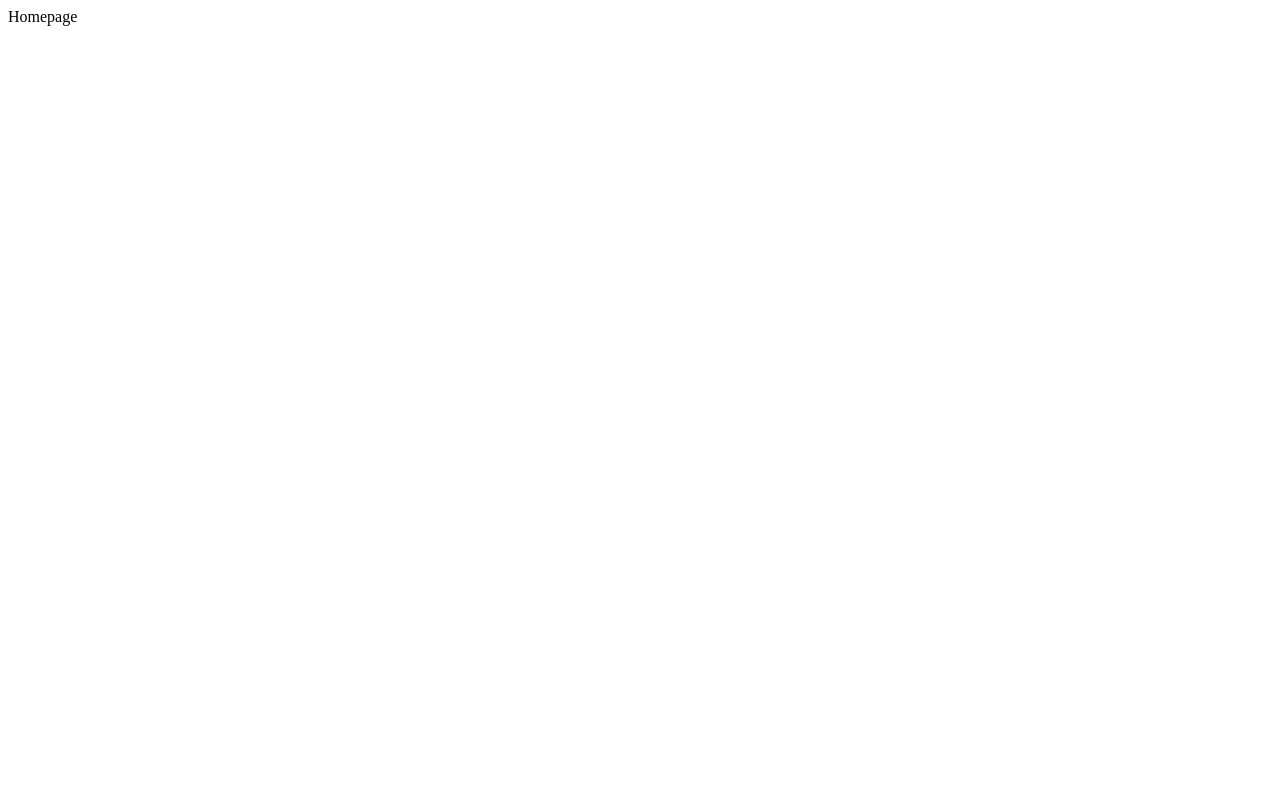
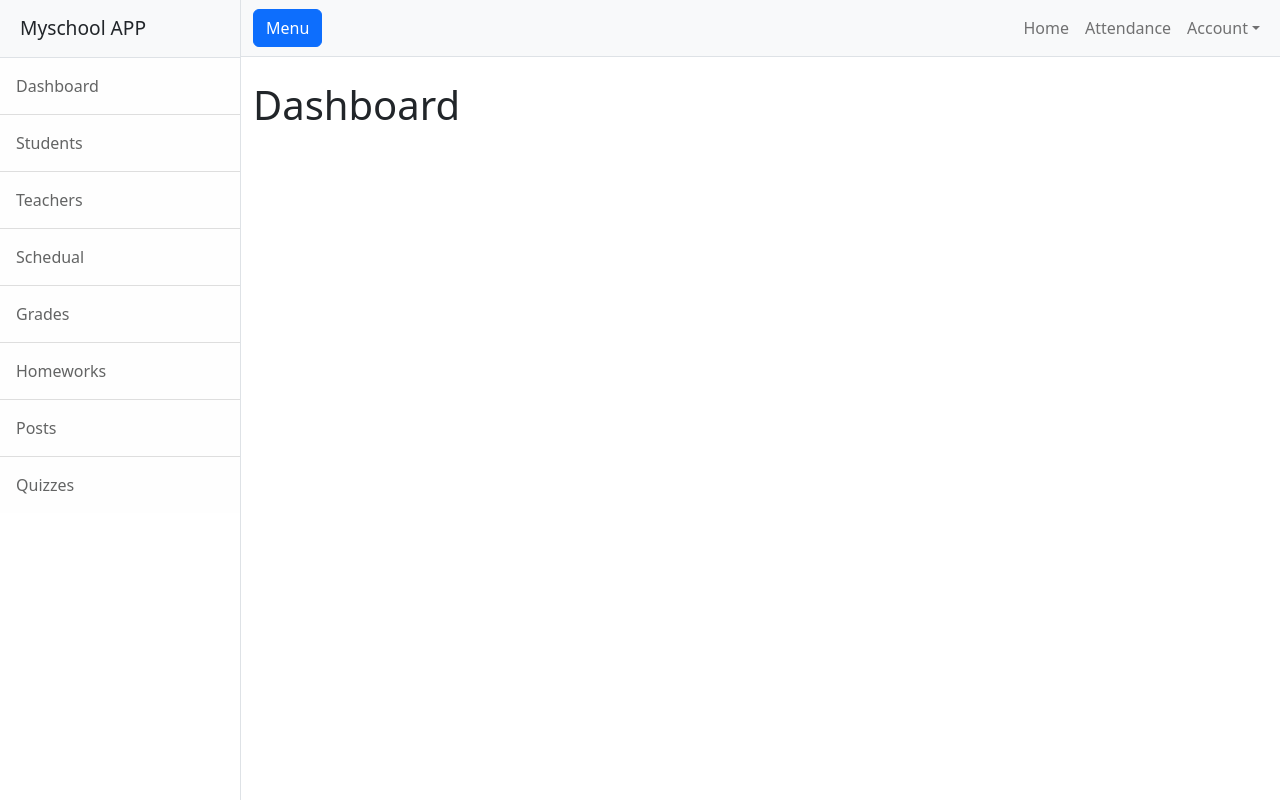
Before and after one commit to anasguellaf/myschool, a Flask app: page / in a window 1280 px wide. Before the commit the page is almost empty. Run offline with Flask 3, Linux system fonts and the light colour scheme; some libraries are stand-ins or nearby versions.

Commit message:
إعداد الصفحة الرئيسية
تم إعداد الصفحة الرئيسية وربطها ب س أسـ أ والجافاسركريبت

```diff
--- a/app.py
+++ b/app.py
@@ -1,4 +1,4 @@
-from flask import Flask
+from flask import Flask, render_template
 
 
 # create flask app
@@ -11,7 +11,7 @@ app = Flask(__name__)
 # creating the first route for index page
 @app.route("/")
 def index():
-    return f'Homepage'
+    return render_template('index.html')
 
 
 
--- a/templates/index.html
+++ b/templates/index.html
@@ -5,24 +5,27 @@
         <meta name="viewport" content="width=device-width, initial-scale=1, shrink-to-fit=no" />
         <meta name="description" content="" />
         <meta name="author" content="" />
-        <title>Simple Sidebar - Start Bootstrap Template</title>
+        <title>Myschool - Your school managment system</title>
         <!-- Favicon-->
-        <link rel="icon" type="image/x-icon" href="assets/favicon.ico" />
+        <link rel="icon" type="image/x-icon" href="{{ url_for('static', filename='assets/favicon.ico') }}" />
         <!-- Core theme CSS (includes Bootstrap)-->
-        <link href="css/styles.css" rel="stylesheet" />
+        <link href="{{ url_for('static', filename='css/styles.css') }}" rel="stylesheet" />
     </head>
     <body>
+
         <div class="d-flex" id="wrapper">
             <!-- Sidebar-->
             <div class="border-end bg-white" id="sidebar-wrapper">
-                <div class="sidebar-heading border-bottom bg-light">Start Bootstrap</div>
+                <div class="sidebar-heading border-bottom bg-light">Myschool APP</div>
                 <div class="list-group list-group-flush">
                     <a class="list-group-item list-group-item-action list-group-item-light p-3" href="#!">Dashboard</a>
-                    <a class="list-group-item list-group-item-action list-group-item-light p-3" href="#!">Shortcuts</a>
-                    <a class="list-group-item list-group-item-action list-group-item-light p-3" href="#!">Overview</a>
-                    <a class="list-group-item list-group-item-action list-group-item-light p-3" href="#!">Events</a>
-                    <a class="list-group-item list-group-item-action list-group-item-light p-3" href="#!">Profile</a>
-                    <a class="list-group-item list-group-item-action list-group-item-light p-3" href="#!">Status</a>
+                    <a class="list-group-item list-group-item-action list-group-item-light p-3" href="#!">Students</a>
+                    <a class="list-group-item list-group-item-action list-group-item-light p-3" href="#!">Teachers</a>
+                    <a class="list-group-item list-group-item-action list-group-item-light p-3" href="#!">Schedual</a>
+                    <a class="list-group-item list-group-item-action list-group-item-light p-3" href="#!">Grades</a>
+                    <a class="list-group-item list-group-item-action list-group-item-light p-3" href="#!">Homeworks</a>
+                    <a class="list-group-item list-group-item-action list-group-item-light p-3" href="#!">Posts</a>
+                    <a class="list-group-item list-group-item-action list-group-item-light p-3" href="#!">Quizzes</a>
                 </div>
             </div>
             <!-- Page content wrapper-->
@@ -30,19 +33,19 @@
                 <!-- Top navigation-->
                 <nav class="navbar navbar-expand-lg navbar-light bg-light border-bottom">
                     <div class="container-fluid">
-                        <button class="btn btn-primary" id="sidebarToggle">Toggle Menu</button>
+                        <button class="btn btn-primary" id="sidebarToggle">Menu</button>
                         <button class="navbar-toggler" type="button" data-bs-toggle="collapse" data-bs-target="#navbarSupportedContent" aria-controls="navbarSupportedContent" aria-expanded="false" aria-label="Toggle navigation"><span class="navbar-toggler-icon"></span></button>
                         <div class="collapse navbar-collapse" id="navbarSupportedContent">
                             <ul class="navbar-nav ms-auto mt-2 mt-lg-0">
                                 <li class="nav-item active"><a class="nav-link" href="#!">Home</a></li>
-                                <li class="nav-item"><a class="nav-link" href="#!">Link</a></li>
+                                <li class="nav-item"><a class="nav-link" href="#!">Attendance</a></li>
                                 <li class="nav-item dropdown">
-                                    <a class="nav-link dropdown-toggle" id="navbarDropdown" href="#" role="button" data-bs-toggle="dropdown" aria-haspopup="true" aria-expanded="false">Dropdown</a>
+                                    <a class="nav-link dropdown-toggle" id="navbarDropdown" href="#" role="button" data-bs-toggle="dropdown" aria-haspopup="true" aria-expanded="false">Account</a>
                                     <div class="dropdown-menu dropdown-menu-end" aria-labelledby="navbarDropdown">
-                                        <a class="dropdown-item" href="#!">Action</a>
-                                        <a class="dropdown-item" href="#!">Another action</a>
+                                        <a class="dropdown-item" href="#!">Admin</a>
+                                        <a class="dropdown-item" href="#!">Messages</a>
                                         <div class="dropdown-divider"></div>
-                                        <a class="dropdown-item" href="#!">Something else here</a>
+                                        <a class="dropdown-item" href="#!">Settings</a>
                                     </div>
                                 </li>
                             </ul>
@@ -51,21 +54,14 @@
                 </nav>
                 <!-- Page content-->
                 <div class="container-fluid">
-                    <h1 class="mt-4">Simple Sidebar</h1>
-                    <p>The starting state of the menu will appear collapsed on smaller screens, and will appear non-collapsed on larger screens. When toggled using the button below, the menu will change.</p>
-                    <p>
-                        Make sure to keep all page content within the
-                        <code>#page-content-wrapper</code>
-                        . The top navbar is optional, and just for demonstration. Just create an element with the
-                        <code>#sidebarToggle</code>
-                        ID which will toggle the menu when clicked.
-                    </p>
+                    <h1 class="mt-4">Dashboard</h1>
+                   <!-- Page content goes here -->
                 </div>
             </div>
         </div>
         <!-- Bootstrap core JS-->
         <script src="https://cdn.jsdelivr.net/npm/bootstrap@5.2.3/dist/js/bootstrap.bundle.min.js"></script>
         <!-- Core theme JS-->
-        <script src="js/scripts.js"></script>
+        <script src="{{ url_for('static', filename='js/scripts.js') }}"></script>
     </body>
 </html>
```
